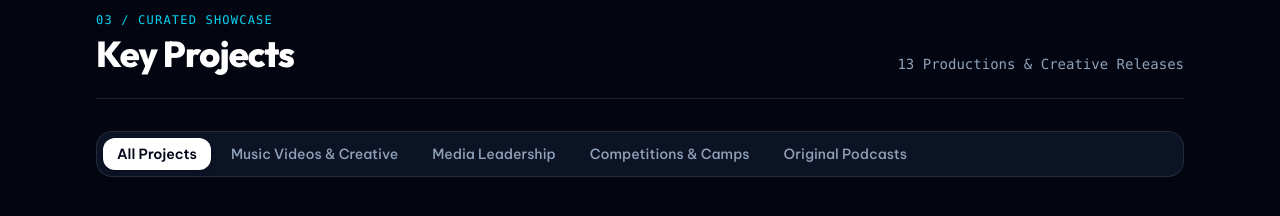
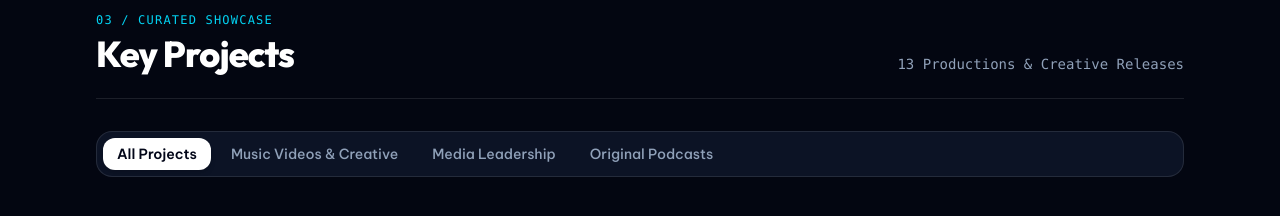
Before and after one commit to camyennguyen271-art/yensamport, a React (Vite) app: page / in a window 1280 px wide. Shown: the part 3360-3576 px from the top of the page. Built offline with nearby package versions, Linux system fonts and the light colour scheme; no server answers; the database is empty; a web font is replaced by a local one.

Commit message:
Remove Competitions & Camps filter tab from Projects section

```diff
--- a/src/components/ProjectsSection.tsx
+++ b/src/components/ProjectsSection.tsx
@@ -16,7 +16,6 @@ export const ProjectsSection: React.FC = () => {
     { id: 'all', label: 'All Projects' },
     { id: 'mv', label: 'Music Videos & Creative' },
     { id: 'lead', label: 'Media Leadership' },
-    { id: 'sublead', label: 'Competitions & Camps' },
     { id: 'podcast', label: 'Original Podcasts' },
   ];
 
```
